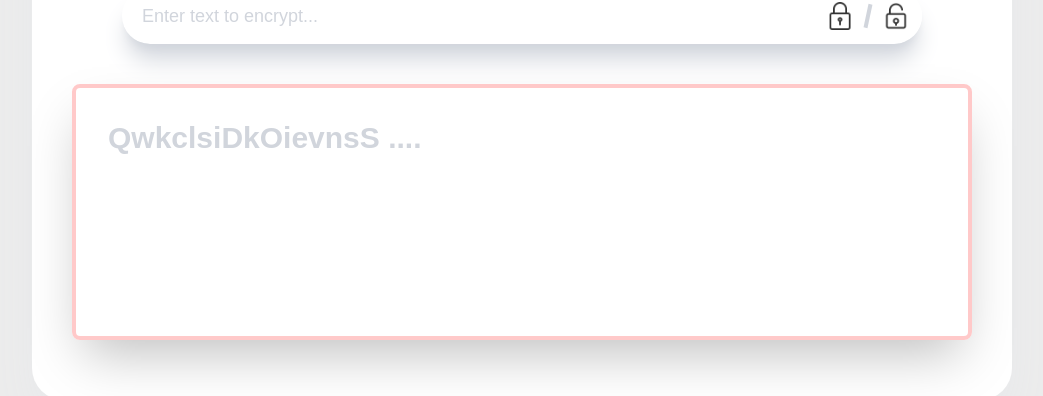
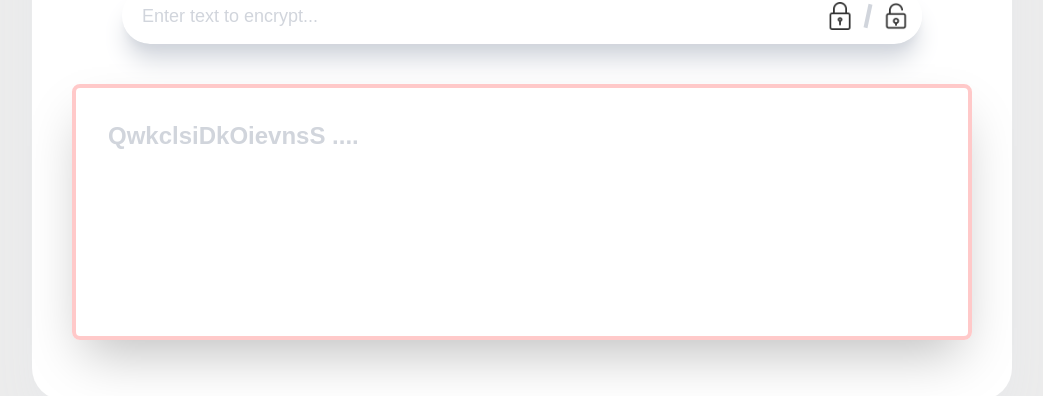
Before and after one commit to kodevx/occulto, a React (Vite) app: page / in a window 1280 px wide. Shown: the part 310-706 px from the top of the page, without its empty margins (118-1161 px from the left). Built offline with nearby package versions, Linux system fonts and the light colour scheme; a web font is replaced by a local one.

Commit message:
Font Size Updates in Textarea field

```diff
--- a/src/App.tsx
+++ b/src/App.tsx
@@ -50,7 +50,7 @@ const App = () => {
           }
           placeholder={'QwkclsiDkOievnsS ....'}
           styles={{
-            root: `w-[310px] xs:w-[400px] sm:w-[450px] md:w-[670px] lg:w-[900px] text-3xl h-64 border-4 border-red-200 font-alan text-black font-bold mt-10 rounded-lg p-8 shadow-2xl outline-none overflow-auto`,
+            root: `w-[310px] xs:w-[400px] sm:w-[450px] md:w-[670px] lg:w-[900px] text-lg sm:text-xl lg:text-2xl h-64 border-4 border-red-200 font-alan text-black font-bold mt-10 rounded-lg p-8 shadow-2xl outline-none overflow-auto`,
             placeholder: 'text-gray-300'
           }}
         />
```
